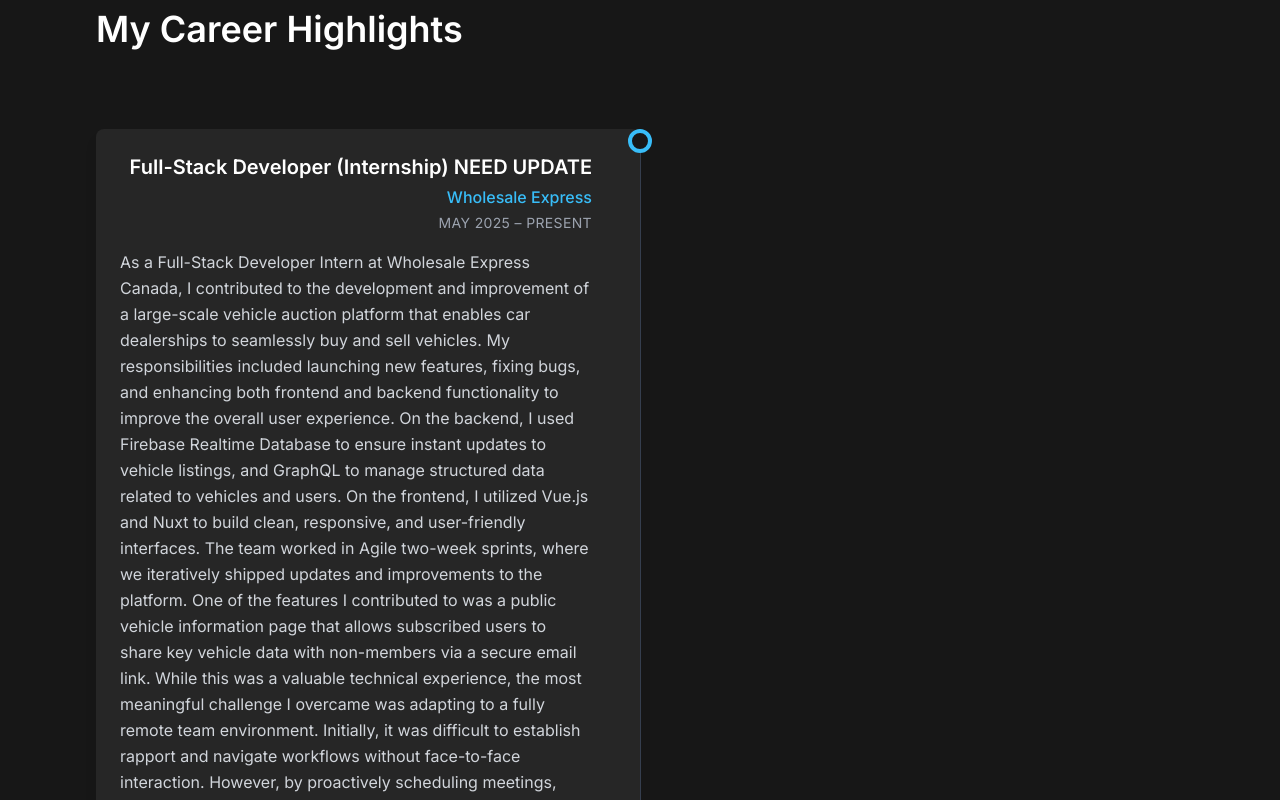
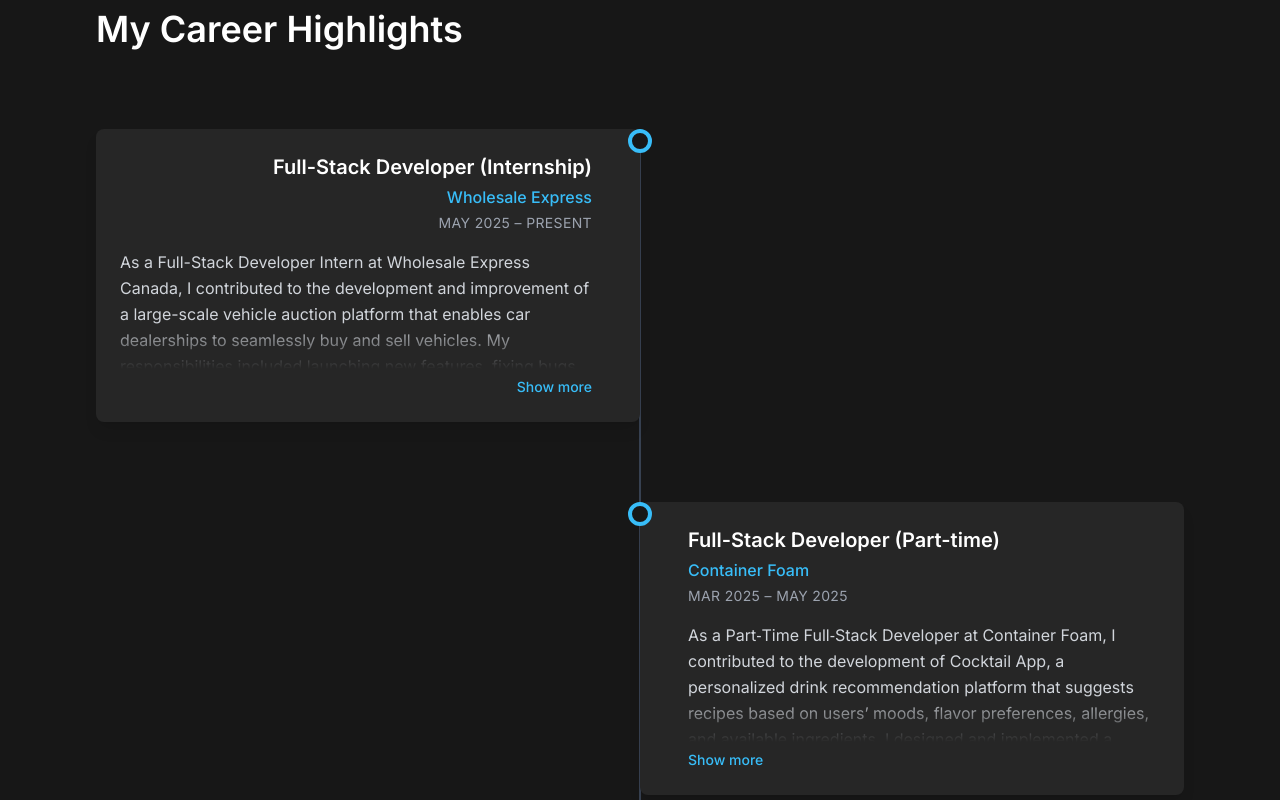
Before and after one commit to jewoolee0502/jewoo-lee, a React (Vite) app: page / in a window 1280 px wide. Shown: the part 2800-3600 px from the top of the page. Built offline with nearby package versions, Linux system fonts and the light colour scheme.

Commit message:
experience card update

```diff
--- a/src/components/Experience.jsx
+++ b/src/components/Experience.jsx
@@ -2,6 +2,8 @@
  * @copyright 2025 Jewoo Lee
  * @license Apache-2.0
  */
+
+import { useState, useRef, useEffect } from "react";
 
 
 /**
@@ -10,7 +12,7 @@
 
 const experiences = [
   {
-    title: "Full-Stack Developer (Internship) NEED UPDATE",
+    title: "Full-Stack Developer (Internship)",
     company: "Wholesale Express",
     date: "May 2025 – Present",
     description: `As a Full-Stack Developer Intern at Wholesale Express Canada, I contributed to the development and improvement of a
@@ -18,7 +20,7 @@
     launching new features, fixing bugs, and enhancing both frontend and backend functionality to improve the overall user experience.
     On the backend, I used Firebase Realtime Database to ensure instant updates to vehicle listings, and GraphQL to manage structured
     data related to vehicles and users. On the frontend, I utilized Vue.js and Nuxt to build clean, responsive, and user-friendly interfaces.
-    The team worked in Agile two-week sprints, where we iteratively shipped updates and improvements to the platform.
+    The team worked in Agile two-week sprints, where we iteratively shipped updates and improvements to the platform. \n\n
 
     One of the features I contributed to was a public vehicle information page that allows subscribed users to share key vehicle data
     with non-members via a secure email link. While this was a valuable technical experience, the most meaningful challenge I overcame was
@@ -114,30 +116,59 @@
         <div className="flex flex-col space-y-20 relative">
           {experiences.map((exp, index) => {
             const isEven = index % 2 === 0;
+            const [expanded, setExpanded] = useState(false);
+            const [isOverflowing, setIsOverflowing] = useState(false);
+            const descriptionRef = useRef(null);
+
+            useEffect(() => {
+              if (descriptionRef.current) {
+                const lineHeight = parseFloat(getComputedStyle(descriptionRef.current).lineHeight);
+                const height = descriptionRef.current.scrollHeight;
+                const lines = height / lineHeight;
+                if (lines > 5) setIsOverflowing(true);
+              }
+            }, []);
+
             return (
               <div
                 key={index}
-                className={`relative flex flex-col lg:flex-row ${
-                  !isEven ? "lg:flex-row-reverse" : ""
-                }`}
+                className={`relative flex flex-col lg:flex-row ${!isEven ? "lg:flex-row-reverse" : ""}`}
               >
                 {/* Circle */}
-                <div className="absolute left-1/2 transform -translate-x-1/2 bg-neutral-900 border-4 border-sky-400 w-6 h-6 rounded-full z-10 transition-transform group-hover:scale-110"></div>
+                <div className="absolute left-1/2 transform -translate-x-1/2 bg-neutral-900 border-4 border-sky-400 w-6 h-6 rounded-full z-10"></div>
 
-                {/* Card Container */}
-                <div
-                  className={`lg:w-1/2 p-6 rounded-lg bg-neutral-800 hover:bg-neutral-700 transition-colors shadow-lg ${
-                    isEven ? "lg:pr-12 text-right" : "lg:pl-12 text-left"
-                  }`}
-                >
+                {/* Card */}
+                <div className={`lg:w-1/2 p-6 rounded-lg bg-neutral-800 hover:bg-neutral-700 transition-colors shadow-lg ${isEven ? "lg:pr-12 text-right" : "lg:pl-12 text-left"}`}>
                   <h3 className="text-xl font-semibold mb-1">{exp.title}</h3>
                   <p className="text-sky-400 font-medium">{exp.company}</p>
-                  <p className="text-sm text-gray-400 mt-1 uppercase tracking-wide">
-                    {exp.date}
-                  </p>
-                  <p className="text-gray-300 leading-relaxed mt-4 text-left">
-                    {exp.description}
-                  </p>
+                  <p className="text-sm text-gray-400 mt-1 uppercase tracking-wide">{exp.date}</p>
+
+                  {/* Description */}
+                  <div
+                    ref={descriptionRef}
+                    className={`mt-4 text-gray-300 leading-relaxed text-left transition-all duration-300 ease-in-out ${
+                      !expanded ? "max-h-[7.5rem] overflow-hidden" : ""
+                    }`}
+                    style={{
+                      maskImage: !expanded && isOverflowing
+                        ? "linear-gradient(to bottom, black 60%, transparent 100%)"
+                        : "none"
+                    }}
+                  >
+                    {exp.description.split('\n\n').map((para, i) => (
+                      <p key={i} className="mb-4">{para.trim()}</p>
+                    ))}
+                  </div>
+
+                  {/* Toggle */}
+                  {isOverflowing && (
+                    <button
+                      onClick={() => setExpanded(!expanded)}
+                      className="mt-2 text-sky-400 hover:underline text-sm font-medium"
+                    >
+                      {expanded ? "Show less" : "Show more"}
+                    </button>
+                  )}
                 </div>
               </div>
             );
```
